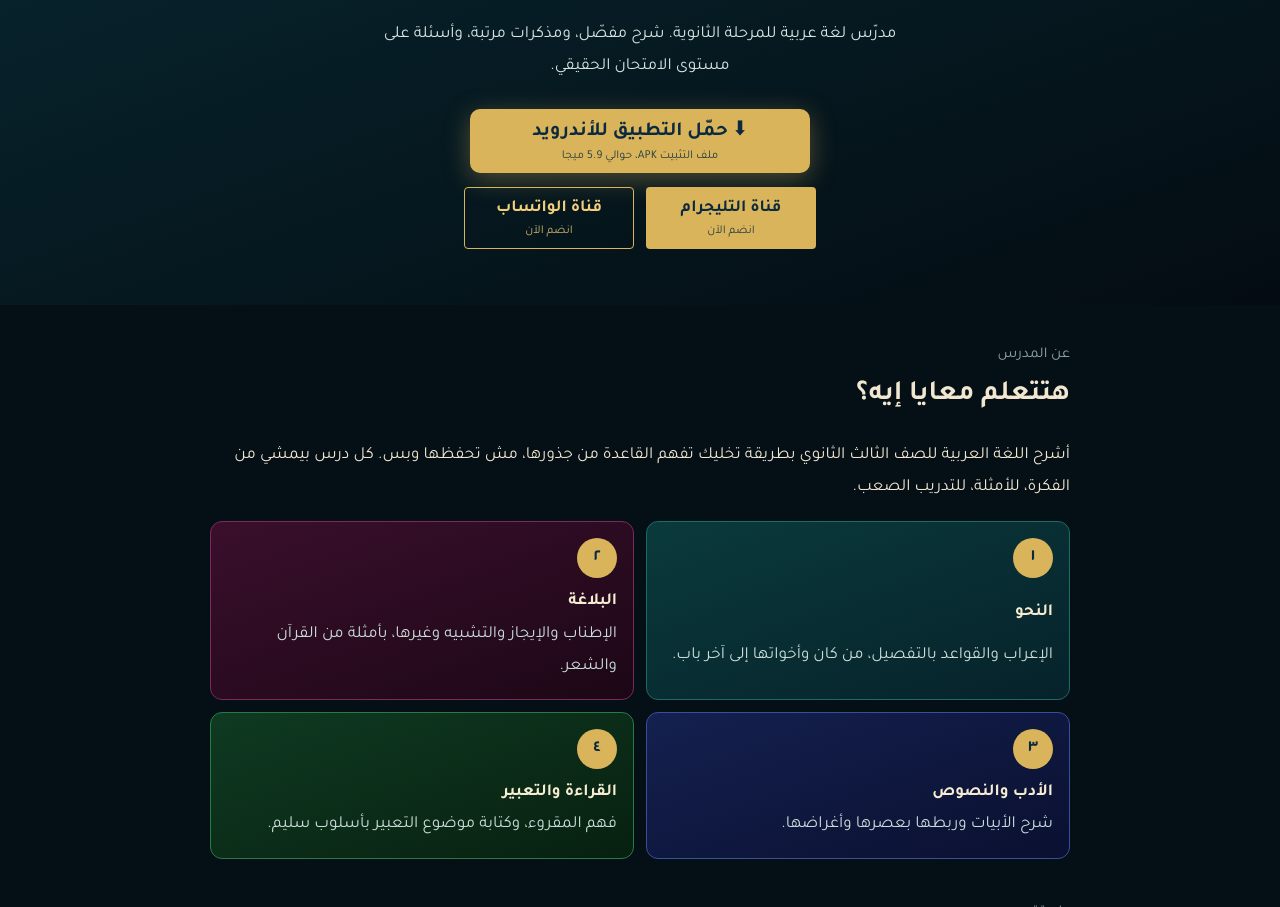
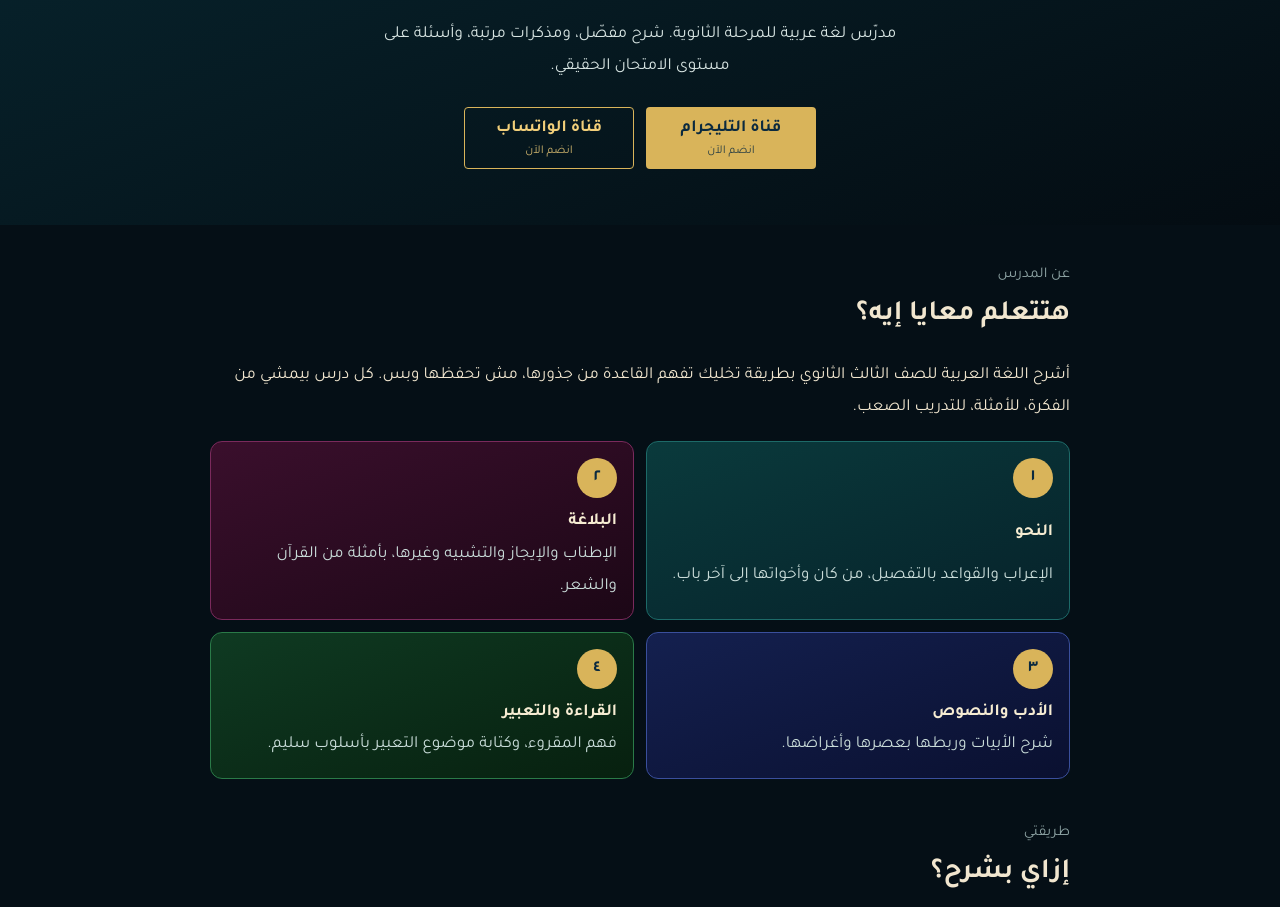
Before and after one commit to zualqafya/zualqafya.github.io, a plain HTML site: page index.html in a window 1280 px wide. Shown: the part 957-1864 px from the top of the page. Drawn offline with Linux system fonts and the light colour scheme.

Commit message:
Memo v7 (no apk test)

```diff
--- a/index.html
+++ b/index.html
@@ -1,7 +1,7 @@
 <!doctype html><html lang="ar" dir="rtl"><head><meta charset="utf-8"><meta name="viewport" content="width=device-width,initial-scale=1"><title>ذو القافية | أ/ أمين محمود قَنْعَر، مدرّس لغة عربية للثانوية</title><meta name="description" content="مدرّس لغة عربية للمرحلة الثانوية. شرح مفصّل، ومذكرات مرتبة، وأسئلة على مستوى الامتحان الحقيقي."><meta name="theme-color" content="#050f16"><link rel="manifest" href="/manifest.webmanifest"><link rel="apple-touch-icon" href="/icons/apple-touch-icon.png"><meta name="mobile-web-app-capable" content="yes"><meta name="apple-mobile-web-app-capable" content="yes"><meta property="og:title" content="ذو القافية | أ/ أمين محمود قَنْعَر، مدرّس لغة عربية للثانوية"><meta property="og:description" content="مدرّس لغة عربية للمرحلة الثانوية. شرح مفصّل، ومذكرات مرتبة، وأسئلة على مستوى الامتحان الحقيقي."><meta property="og:locale" content="ar_EG"><link rel="preload" href="/fonts/Tajawal-Regular.ttf" as="font" type="font/ttf" crossorigin><link rel="stylesheet" href="/style.css?v=3"></head><body>
 <header class="hero"><div class="orn" aria-hidden="true">❖</div><h1 class="brand"><img src="/img/title.png" alt="ذو القافية" width="1000" height="429"></h1><p class="name"><img src="/img/name.png?v=2" alt="أ/ أمين محمود قَنْعَر" width="500" height="115"></p><div class="photo"><img src="/img/amin.jpg" alt="أ/ أمين محمود قَنْعَر، بمعطف أسود في حديقة"></div>
 <blockquote class="verse" style="margin-inline:auto"><span>أَنا الَّذي نَظَرَ الأَعمى إِلى أَدَبي</span><span>وَأَسمَعَت كَلِماتي مَن بِهِ صَمَمُ</span><cite>المتنبي</cite></blockquote>
-<p class="bio">مدرّس لغة عربية للمرحلة الثانوية. شرح مفصّل، ومذكرات مرتبة، وأسئلة على مستوى الامتحان الحقيقي.</p><div class="apk"><a class="btn gold big" href="/app/Zualqafya.apk" download="Zualqafya.apk">⬇ حمّل التطبيق للأندرويد <small>ملف التثبيت APK، حوالي 5.9 ميجا</small></a></div><div class="actions"><a class="btn gold" href="https://t.me/zualqafya" target="_blank" rel="noopener">قناة التليجرام <small>انضم الآن</small></a><a class="btn ghost" href="https://whatsapp.com/channel/0029VbE182kFcow2emU0O00c" target="_blank" rel="noopener">قناة الواتساب <small>انضم الآن</small></a></div></header>
+<p class="bio">مدرّس لغة عربية للمرحلة الثانوية. شرح مفصّل، ومذكرات مرتبة، وأسئلة على مستوى الامتحان الحقيقي.</p><div class="actions"><a class="btn gold" href="https://t.me/zualqafya" target="_blank" rel="noopener">قناة التليجرام <small>انضم الآن</small></a><a class="btn ghost" href="https://whatsapp.com/channel/0029VbE182kFcow2emU0O00c" target="_blank" rel="noopener">قناة الواتساب <small>انضم الآن</small></a></div></header>
 <main class="wrap">
 <section class="blk"><p class="lab">عن المدرس</p><h2>هتتعلم معايا إيه؟</h2><p>أشرح اللغة العربية للصف الثالث الثانوي بطريقة تخليك تفهم القاعدة من جذورها، مش تحفظها وبس. كل درس بيمشي من الفكرة، للأمثلة، للتدريب الصعب.</p><div class="grid"><div class="card t0"><span class="num">١</span><strong>النحو</strong><span class="d">الإعراب والقواعد بالتفصيل، من كان وأخواتها إلى آخر باب.</span></div><div class="card t1"><span class="num">٢</span><strong>البلاغة</strong><span class="d">الإطناب والإيجاز والتشبيه وغيرها، بأمثلة من القرآن والشعر.</span></div><div class="card t2"><span class="num">٣</span><strong>الأدب والنصوص</strong><span class="d">شرح الأبيات وربطها بعصرها وأغراضها.</span></div><div class="card t3"><span class="num">٤</span><strong>القراءة والتعبير</strong><span class="d">فهم المقروء، وكتابة موضوع التعبير بأسلوب سليم.</span></div></div></section>
 <section class="blk"><p class="lab">طريقتي</p><h2>إزاي بشرح؟</h2><div class="grid"><div class="card t0"><span class="num">١</span><strong>الفكرة</strong><span class="d">أبدأ بالقاعدة من جذورها وببساطة، قبل أي تفصيل.</span></div><div class="card t1"><span class="num">٢</span><strong>الأمثلة</strong><span class="d">أمثلة محلولة من القرآن والشعر والنثر، خطوة خطوة.</span></div><div class="card t2"><span class="num">٣</span><strong>التدريب</strong><span class="d">أسئلة متدرجة من السهل للصعب، بمستوى الامتحان الحقيقي.</span></div><div class="card t3"><span class="num">٤</span><strong>المراجعة</strong><span class="d">ملحوظات الفخاخ وأخطاء الطلاب الشائعة قبل الامتحان.</span></div></div></section>
```
Also changed, not shown: 1 other file.
